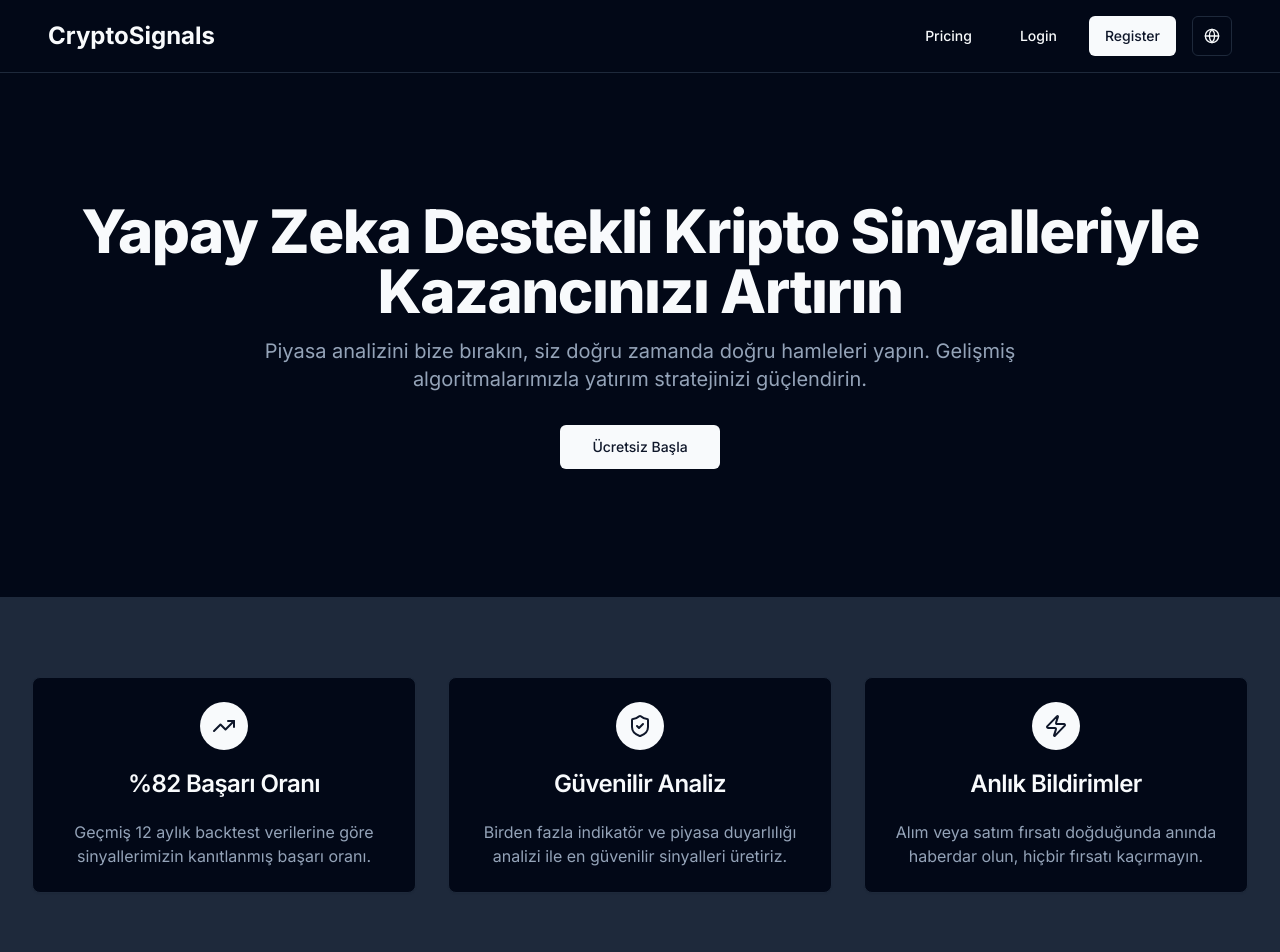
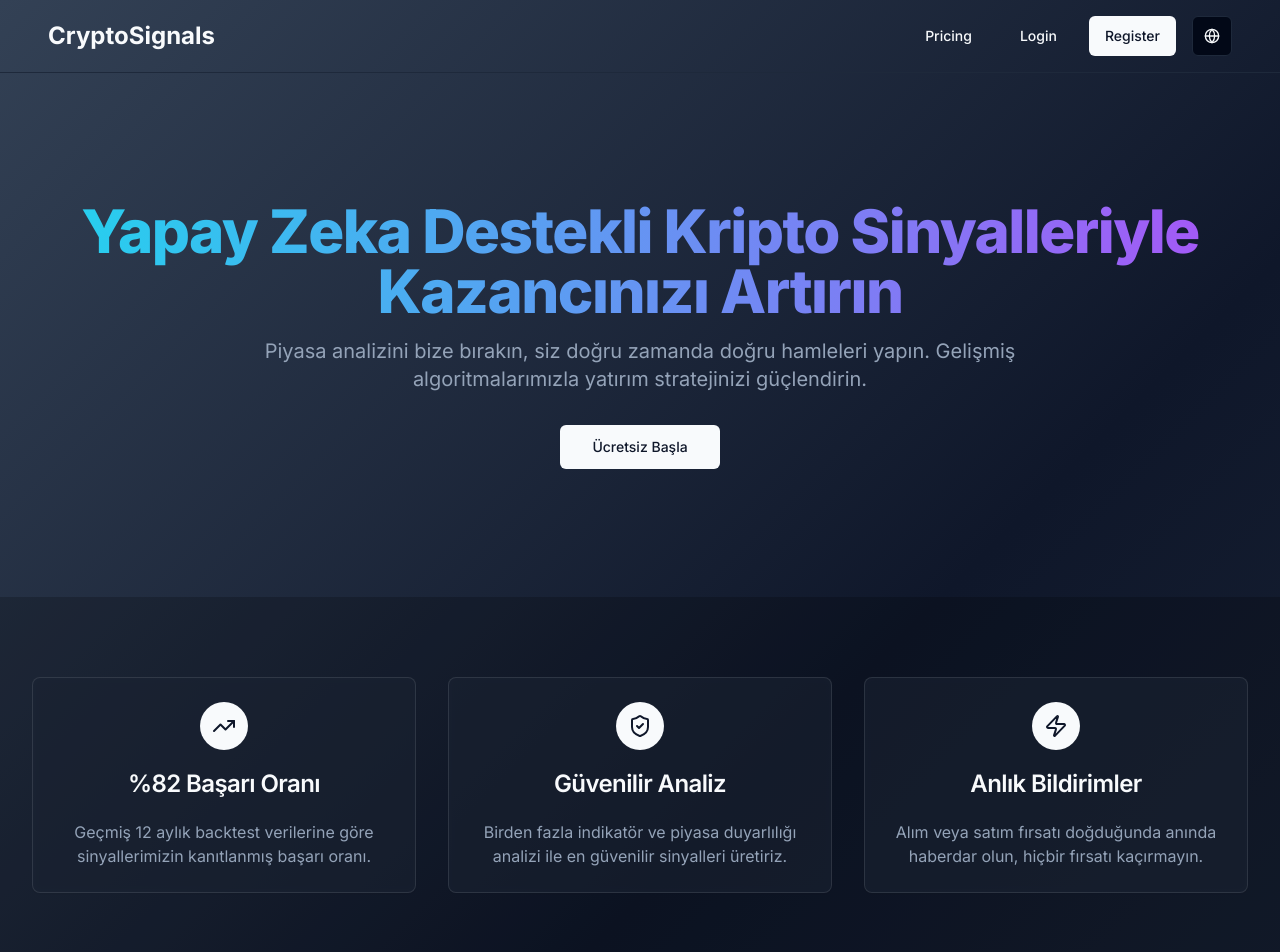
Before and after one commit to ssshepardX/crypto-buysell, a React (Vite) app: page / in a window 1280 px wide. Shown: the top 952 px of the page. Built offline with nearby package versions, Linux system fonts and the light colour scheme.

Commit message:
[dyad] Dinamik ve animasyonlu arayüz tasarlandı - wrote 3 file(s)

```diff
--- a/src/globals.css
+++ b/src/globals.css
@@ -98,4 +98,15 @@
   body {
     @apply bg-background text-foreground;
   }
+
+  .dark body {
+    background-size: 200% 200%;
+    background-image: linear-gradient(-45deg, #0f172a, #1e293b, #0f172a, #334155);
+    animation: gradient-animation 15s ease infinite;
+  }
 }
+
+.animate-fade-in-up {
+  animation: fade-in-up 0.8s ease-out forwards;
+  opacity: 0;
+}
--- a/src/pages/Index.tsx
+++ b/src/pages/Index.tsx
@@ -11,60 +11,48 @@ const Index = () => {
       <Navbar />
       <main className="flex-grow">
         {/* Hero Section */}
-        <section className="container mx-auto text-center py-20 lg:py-32">
-          <h1 className="text-4xl md:text-6xl font-extrabold tracking-tight mb-4">
+        <section className="container mx-auto text-center py-20 lg:py-32 animate-fade-in-up">
+          <h1 className="text-4xl md:text-6xl font-extrabold tracking-tight mb-4 bg-gradient-to-r from-cyan-400 to-purple-500 text-transparent bg-clip-text">
             Yapay Zeka Destekli Kripto Sinyalleriyle Kazancınızı Artırın
           </h1>
           <p className="text-lg md:text-xl text-muted-foreground max-w-3xl mx-auto mb-8">
             Piyasa analizini bize bırakın, siz doğru zamanda doğru hamleleri yapın. Gelişmiş algoritmalarımızla yatırım stratejinizi güçlendirin.
           </p>
           <Link to="/login">
-            <Button size="lg">Ücretsiz Başla</Button>
+            <Button size="lg" className="transition-all hover:shadow-[0_0_20px_theme(colors.cyan.500)]">
+              Ücretsiz Başla
+            </Button>
           </Link>
         </section>
 
         {/* Backtest/Features Section */}
-        <section className="bg-secondary py-20">
+        <section
+          className="bg-black bg-opacity-20 py-20 animate-fade-in-up"
+          style={{ animationDelay: '0.2s' }}
+        >
           <div className="container mx-auto grid md:grid-cols-3 gap-8 text-center">
-            <Card>
+            {[
+              { icon: <TrendingUp />, title: "%82 Başarı Oranı", description: "Geçmiş 12 aylık backtest verilerine göre sinyallerimizin kanıtlanmış başarı oranı." },
+              { icon: <ShieldCheck />, title: "Güvenilir Analiz", description: "Birden fazla indikatör ve piyasa duyarlılığı analizi ile en güvenilir sinyalleri üretiriz." },
+              { icon: <Zap />, title: "Anlık Bildirimler", description: "Alım veya satım fırsatı doğduğunda anında haberdar olun, hiçbir fırsatı kaçırmayın." }
+            ].map((feature, index) => (
+              <Card
+                key={index}
+                className="bg-secondary/50 backdrop-blur-sm border-white/10 transition-all duration-300 hover:transform hover:-translate-y-2 hover:shadow-[0_0_25px_theme(colors.cyan.500/50%)]"
+              >
                 <CardHeader>
                   <div className="mx-auto bg-primary text-primary-foreground w-12 h-12 rounded-full flex items-center justify-center mb-4">
-                  <TrendingUp />
+                    {feature.icon}
                   </div>
-                <CardTitle>%82 Başarı Oranı</CardTitle>
+                  <CardTitle>{feature.title}</CardTitle>
                 </CardHeader>
                 <CardContent>
                   <p className="text-muted-foreground">
-                  Geçmiş 12 aylık backtest verilerine göre sinyallerimizin kanıtlanmış başarı oranı.
+                    {feature.description}
                   </p>
                 </CardContent>
               </Card>
-            <Card>
-              <CardHeader>
-                <div className="mx-auto bg-primary text-primary-foreground w-12 h-12 rounded-full flex items-center justify-center mb-4">
-                  <ShieldCheck />
-                </div>
-                <CardTitle>Güvenilir Analiz</CardTitle>
-              </CardHeader>
-              <CardContent>
-                <p className="text-muted-foreground">
-                  Birden fazla indikatör ve piyasa duyarlılığı analizi ile en güvenilir sinyalleri üretiriz.
-                </p>
-              </CardContent>
-            </Card>
-            <Card>
-              <CardHeader>
-                <div className="mx-auto bg-primary text-primary-foreground w-12 h-12 rounded-full flex items-center justify-center mb-4">
-                  <Zap />
-                </div>
-                <CardTitle>Anlık Bildirimler</CardTitle>
-              </CardHeader>
-              <CardContent>
-                <p className="text-muted-foreground">
-                  Alım veya satım fırsatı doğduğunda anında haberdar olun, hiçbir fırsatı kaçırmayın.
-                </p>
-              </CardContent>
-            </Card>
+            ))}
           </div>
         </section>
       </main>
--- a/tailwind.config.ts
+++ b/tailwind.config.ts
@@ -73,25 +73,34 @@ export default {
       },
       keyframes: {
         "accordion-down": {
-          from: {
-            height: "0",
-          },
-          to: {
-            height: "var(--radix-accordion-content-height)",
-          },
+          from: { height: "0" },
+          to: { height: "var(--radix-accordion-content-height)" },
         },
         "accordion-up": {
-          from: {
-            height: "var(--radix-accordion-content-height)",
+          from: { height: "var(--radix-accordion-content-height)" },
+          to: { height: "0" },
+        },
+        "gradient-animation": {
+          "0%": { "background-position": "0% 50%" },
+          "50%": { "background-position": "100% 50%" },
+          "100%": { "background-position": "0% 50%" },
+        },
+        "fade-in-up": {
+          "0%": {
+            opacity: "0",
+            transform: "translateY(20px)",
           },
-          to: {
-            height: "0",
+          "100%": {
+            opacity: "1",
+            transform: "translateY(0)",
           },
         },
       },
       animation: {
         "accordion-down": "accordion-down 0.2s ease-out",
         "accordion-up": "accordion-up 0.2s ease-out",
+        "gradient": "gradient-animation 15s ease infinite",
+        "fade-in-up": "fade-in-up 0.8s ease-out forwards",
       },
     },
   },
```
Lines whose indentation alone changed are shown as unchanged.
